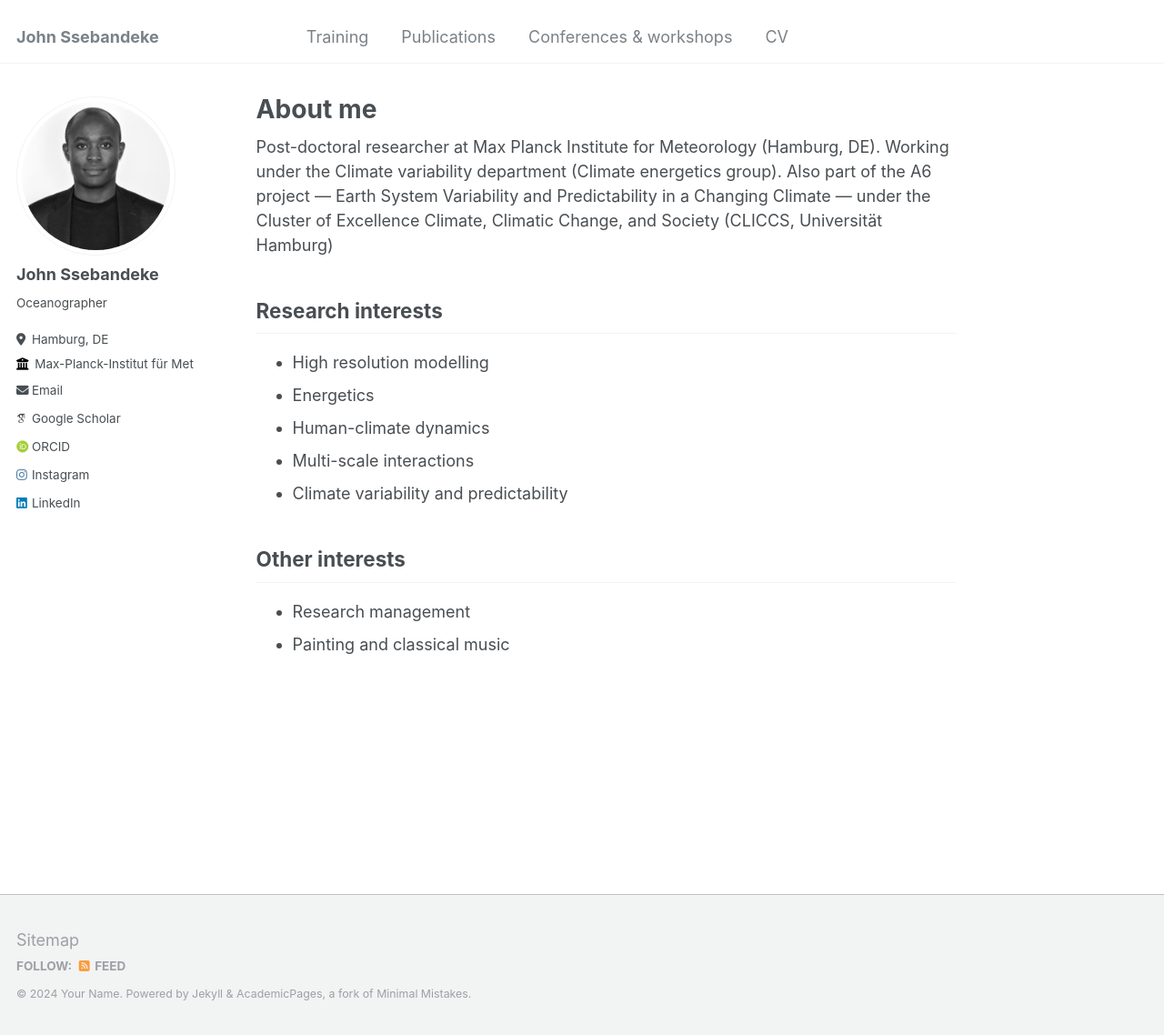
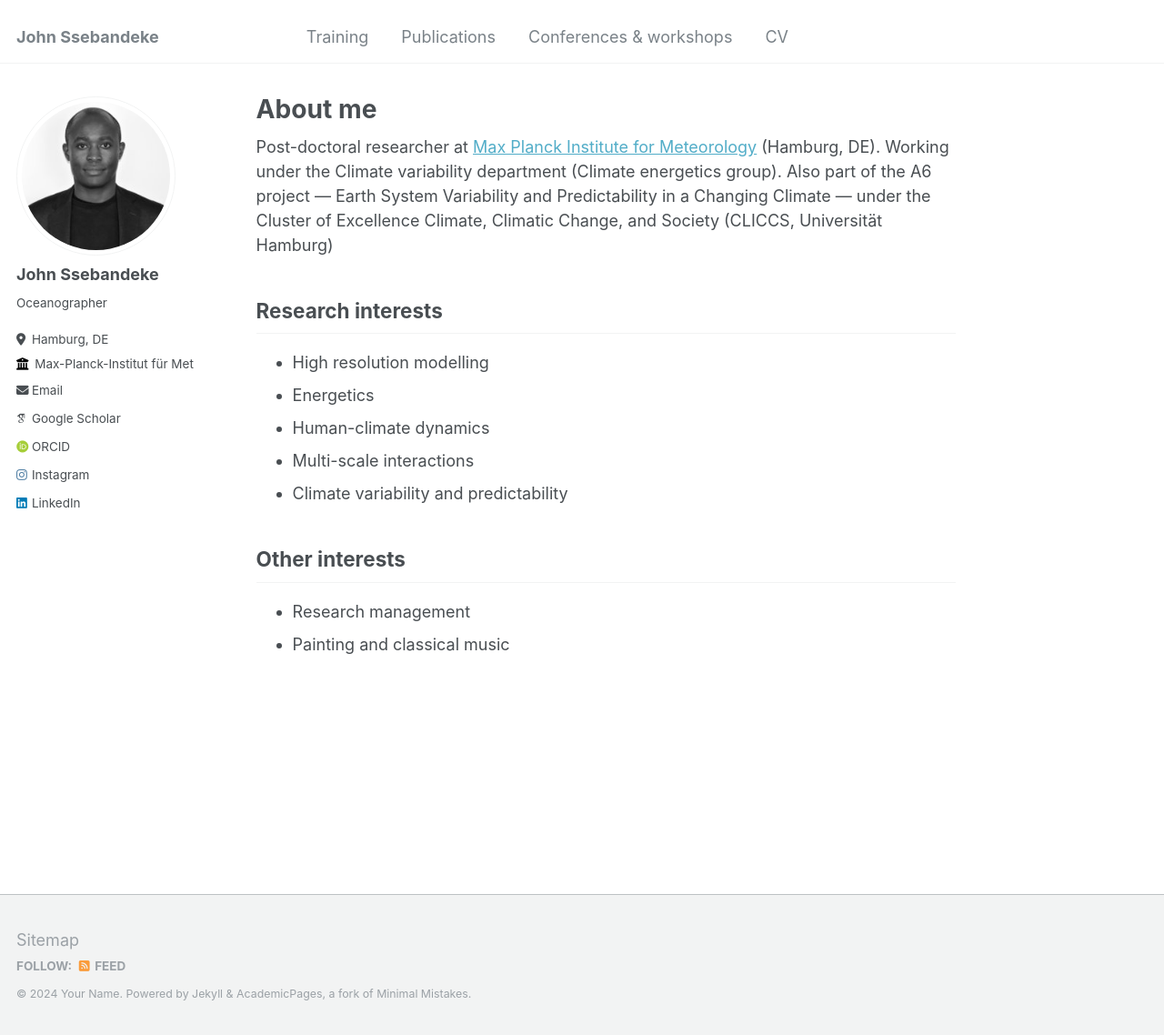
Before and after one commit to john-ssebandeke/john-ssebandeke.github.io, a Jekyll site: the page built from _pages/about.md, in a window 1280 px wide and 1138 px high. Shown: the whole window at 91% size. Built offline with Jekyll 4.4.1, drawn with Linux system fonts in a browser that asks for light colours; some web fonts are replaced; part of the change alters nothing that is shown.

```diff
--- a/_pages/about.md
+++ b/_pages/about.md
@@ -7,7 +7,7 @@ redirect_from:
   - /about.html
 ---
 
-Post-doctoral researcher at Max Planck Institute for Meteorology (Hamburg, DE). Working under the Climate variability department (Climate energetics group). Also part of the A6 project — Earth System Variability and Predictability in a Changing Climate — under the Cluster of Excellence Climate, Climatic Change, and Society (CLICCS, Universität Hamburg)
+Post-doctoral researcher at [Max Planck Institute for Meteorology](https://mpimet.mpg.de/en/homepage) (Hamburg, DE). Working under the Climate variability department (Climate energetics group). Also part of the A6 project — Earth System Variability and Predictability in a Changing Climate — under the Cluster of Excellence Climate, Climatic Change, and Society (CLICCS, Universität Hamburg)
 
 ## Research interests
 
```
